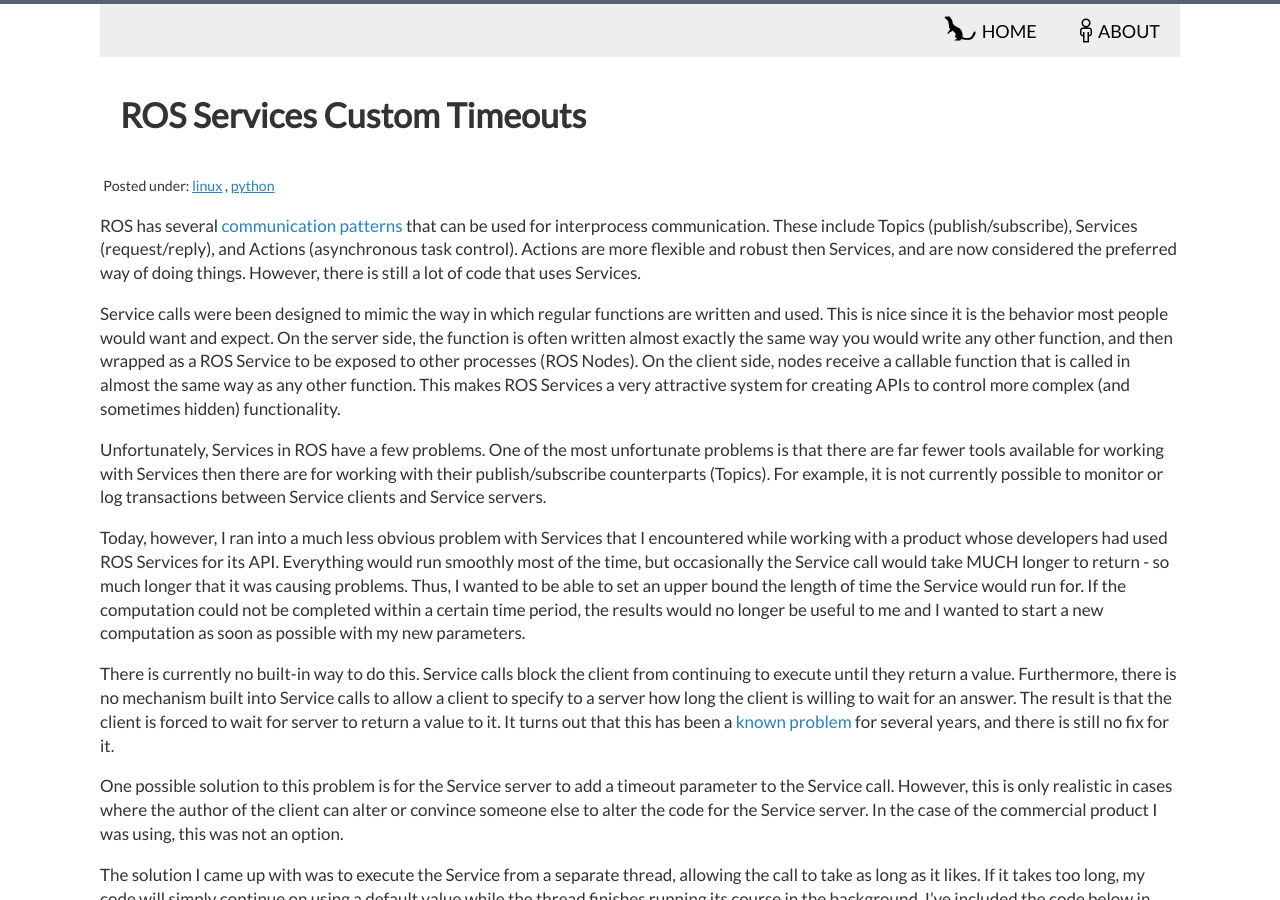
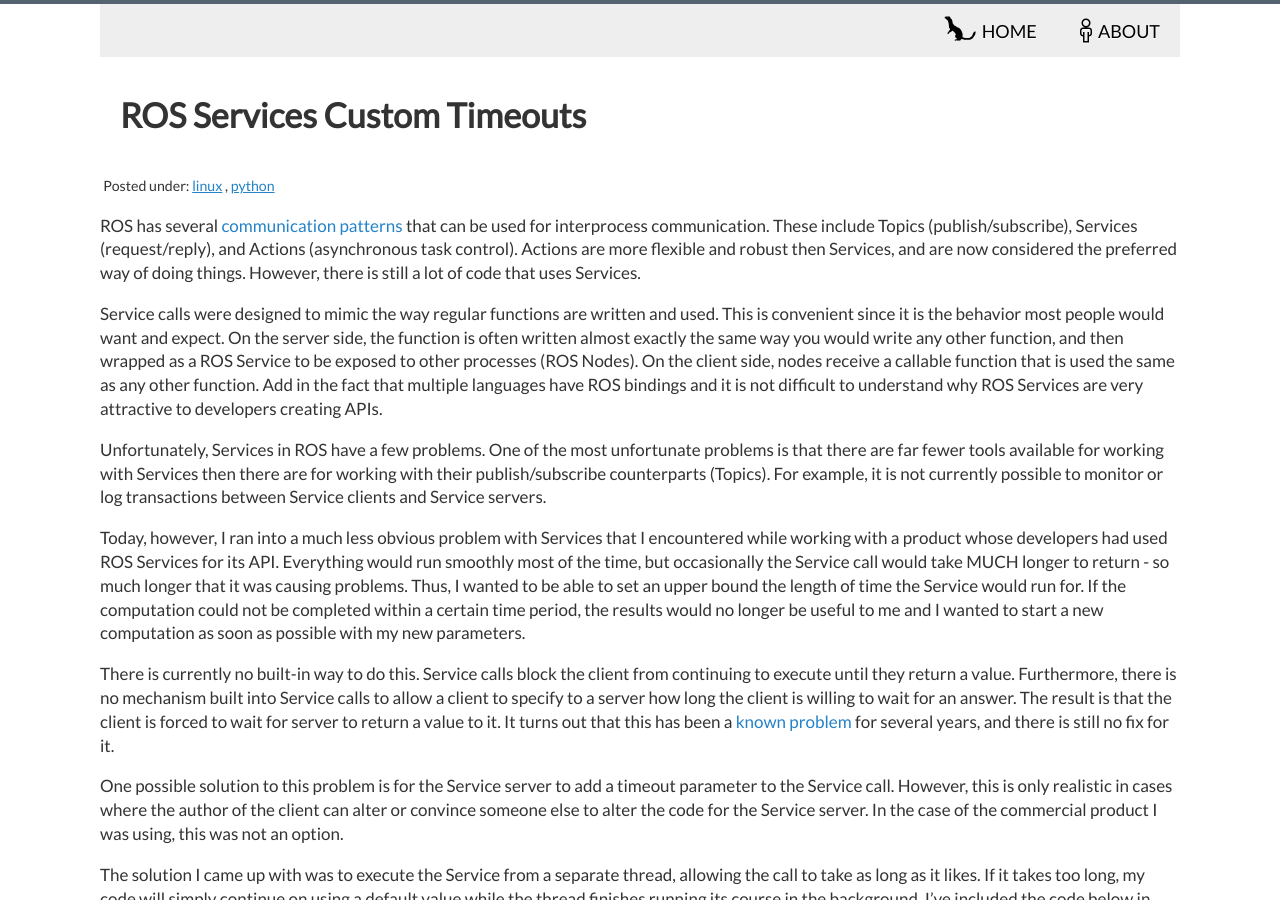
Before and after one commit to mrdanbrooks/mrdanbrooks.github.io, a Jekyll site: the page built from drafts/2015-09-02-ros-service-timeouts.md, in a window 1280 px wide and 900 px high. Built offline with Jekyll 4.4.1, drawn with Linux system fonts in a browser that asks for light colours; Markdown is read by kramdown in place of the engine named in the settings.

Commit message:
ros article

```diff
--- a/drafts/2015-09-02-ros-service-timeouts.md
+++ b/drafts/2015-09-02-ros-service-timeouts.md
@@ -15,11 +15,11 @@ These include Topics (publish/subscribe), Services (request/reply), and Actions
 Actions are more flexible and robust then Services, and are now considered the preferred way of doing things.
 However, there is still a lot of code that uses Services.
 
-Service calls were been designed to mimic the way in which regular functions are written and used.
-This is nice since it is the behavior most people would want and expect.
+Service calls were designed to mimic the way regular functions are written and used.
+This is convenient since it is the behavior most people would want and expect.
 On the server side, the function is often written almost exactly the same way you would write any other function, and then wrapped as a ROS Service to be exposed to other processes (ROS Nodes).
-On the client side, nodes receive a callable function that is called in almost the same way as any other function.
-This makes ROS Services a very attractive system for creating APIs to control more complex (and sometimes hidden) functionality.
+On the client side, nodes receive a callable function that is used the same as any other function.
+Add in the fact that multiple languages have ROS  bindings and it is not difficult to understand why ROS Services are very attractive to developers creating APIs.
 
 Unfortunately, Services in ROS have a few problems.
 One of the most unfortunate problems is that there are far fewer tools available for working with Services then there are for working with their publish/subscribe counterparts (Topics).
```
